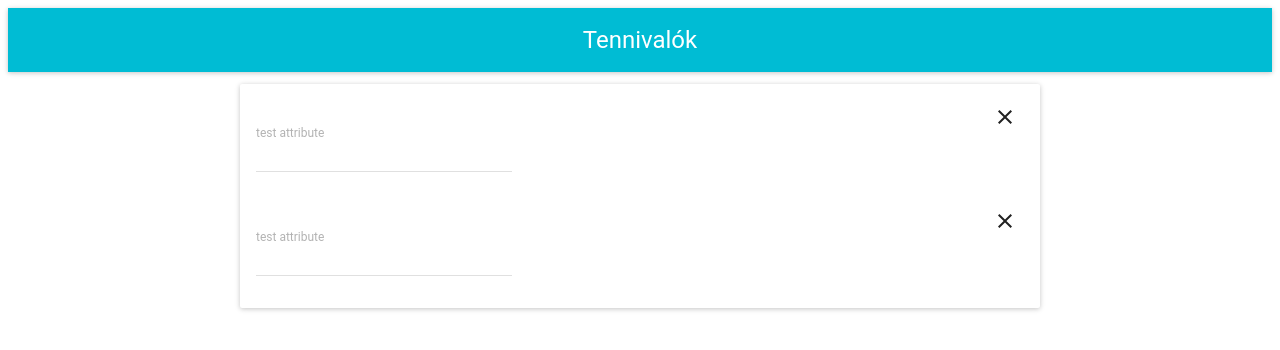
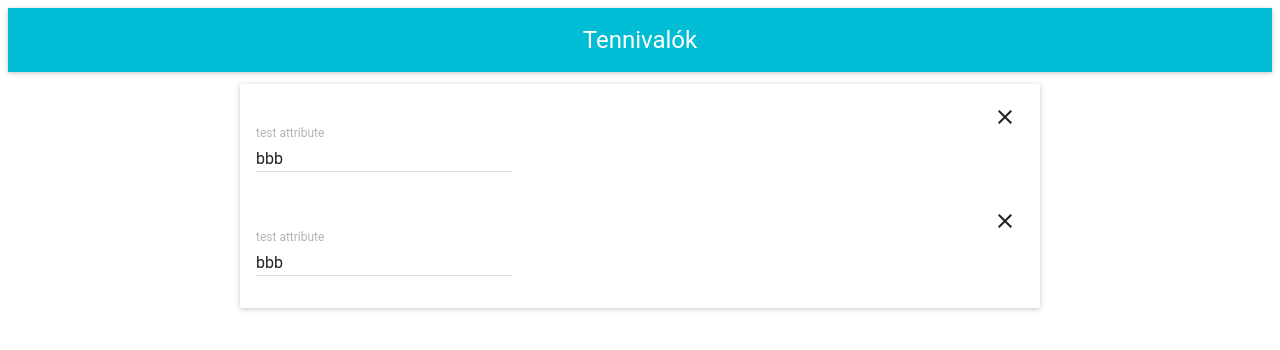
Before and after one commit to gazdagergo/multi-input, a React (Create React App) app: page / in a window 1280 px wide. Shown: the top 350 px of the page. Built offline with nearby package versions, Linux system fonts and the light colour scheme.

Commit message:
refact state to app, use prop types

```diff
--- a/src/App.js
+++ b/src/App.js
@@ -5,6 +5,13 @@ import MuiThemeProvider from 'material-ui/styles/MuiThemeProvider';
 import { AppBar } from 'material-ui';
 
 class App extends Component {
+  state = {
+    inputValues: [
+      {id: 'aaa', value: 'bbb'},
+      {id: 'ccc', value: 'bbb'},
+    ]
+  }
+
   render() {
     return (
       <MuiThemeProvider>
@@ -15,7 +22,9 @@ class App extends Component {
             showMenuIconButton={ false }
           />
           <div className="App-wrapper">
-            <MultiInput />
+            <MultiInput
+              values={ this.state.inputValues }
+            />
           </div>
         </div>
       </MuiThemeProvider>
--- a/src/multi-input.js
+++ b/src/multi-input.js
@@ -5,23 +5,18 @@ import CloseIcon from 'material-ui/svg-icons/navigation/close'
 
 class MultiInput extends React.Component {
   static propTypes = {
-    toggleinput: PropTypes.func.isRequired,
-    updateinput: PropTypes.func.isRequired,
-    removeinput: PropTypes.func.isRequired,
+    values: PropTypes.shape({
+      id: PropTypes.string,
+      value: PropTypes.string,
+    })
   }
 
-  state = {
-    inputs: [
-      {id: 'aaa', text: 'bbb'},
-      {id: 'ccc', text: 'bbb'},
-    ]
-  }
   render() {
     return (
       <div className="multi-input-wrapper">
         <Card className="multi-input">
           <List>
-            {this.state.inputs.map(input =>
+            {this.props.values.map(input =>
                 <ListItem
                   key={ input.id }
                   rightToggle={ <CloseIcon /> }
@@ -29,7 +24,7 @@ class MultiInput extends React.Component {
                   <TextField
                     floatingLabelText="test attribute"
                     floatingLabelFixed={true}
-                    defaultValue={ this.props.text }
+                    defaultValue={ input.value }
                   />
               </ListItem>
             )}
```
